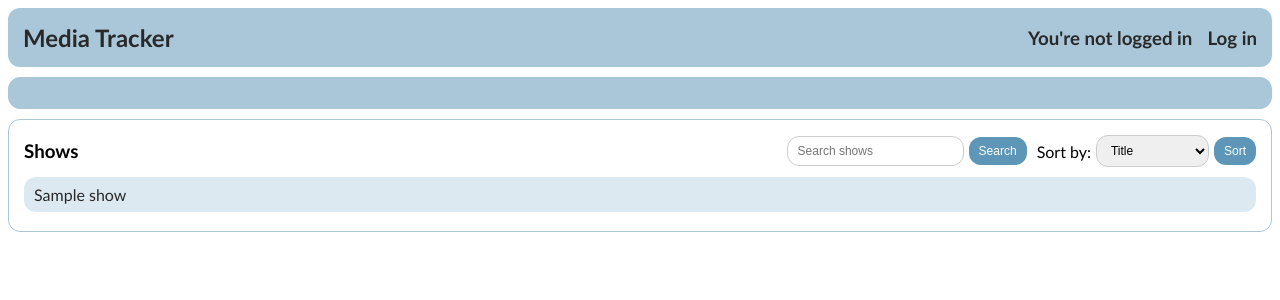
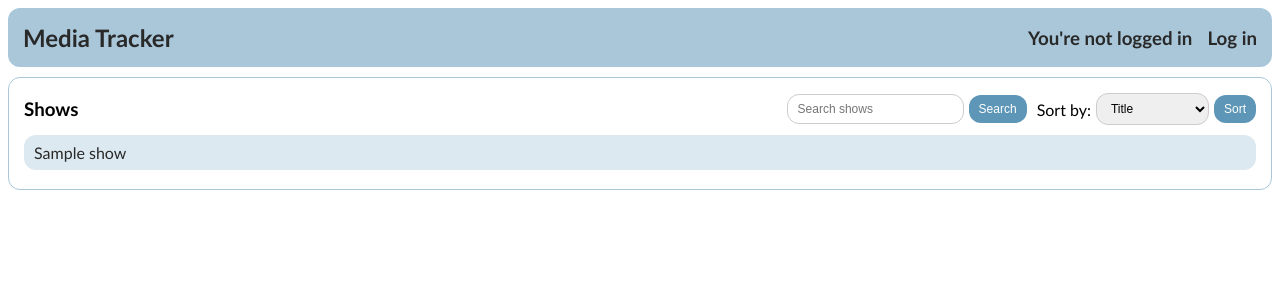
Before and after one commit to uyenmh/tsoha-media-tracker, a Flask app: template templates/index.html in a window 1280 px wide. Shown: the top 300 px of the page. Run offline with Flask 3, Linux system fonts and the light colour scheme; the template is opened without the code that fills it: most values are stand-ins (such as "Sample title", 1, 10 or a date in 2020).

Commit message:
fix placing of admin functions div

```diff
--- a/templates/index.html
+++ b/templates/index.html
@@ -4,16 +4,16 @@
 
 <title> Home | Media Tracker </title>
 
-<div class="admin-functions">
-    {% if session.user_role == 2 %}
+{% if session.user_role == 2 %}
+    <div class="admin-functions">
         <h3>Admin functions</h3>
         <ul>
             <li> <a href="/add_show">Add new show</a>
             <li> <a href="/remove_show">Remove show</a>
             <li> <a href="/manage_genres">Manage genres</a>
         </ul>
-    {% endif %}
-</div>
+    </div>
+{% endif %}
 
 <div class="shows">
     <div class="shows-header">
```
